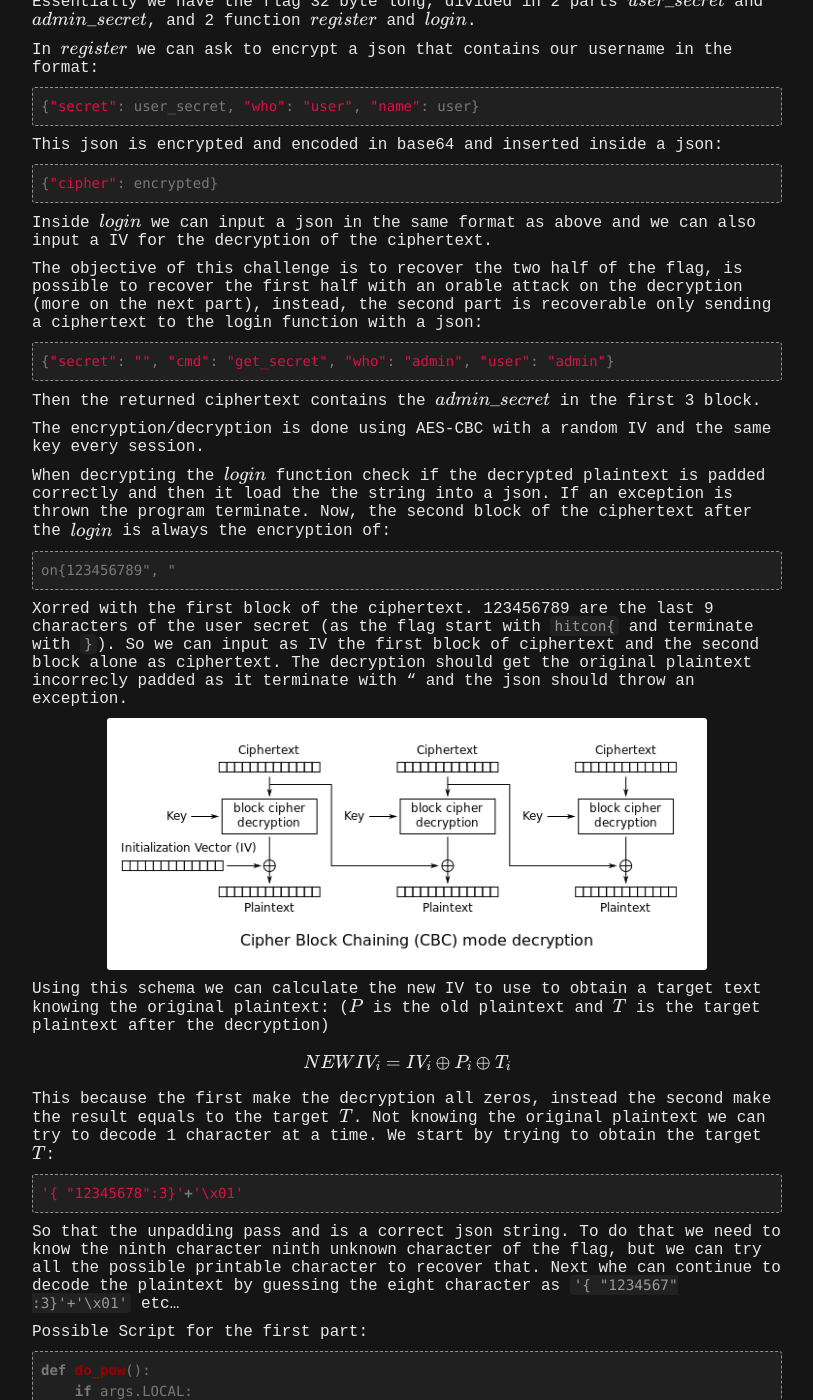
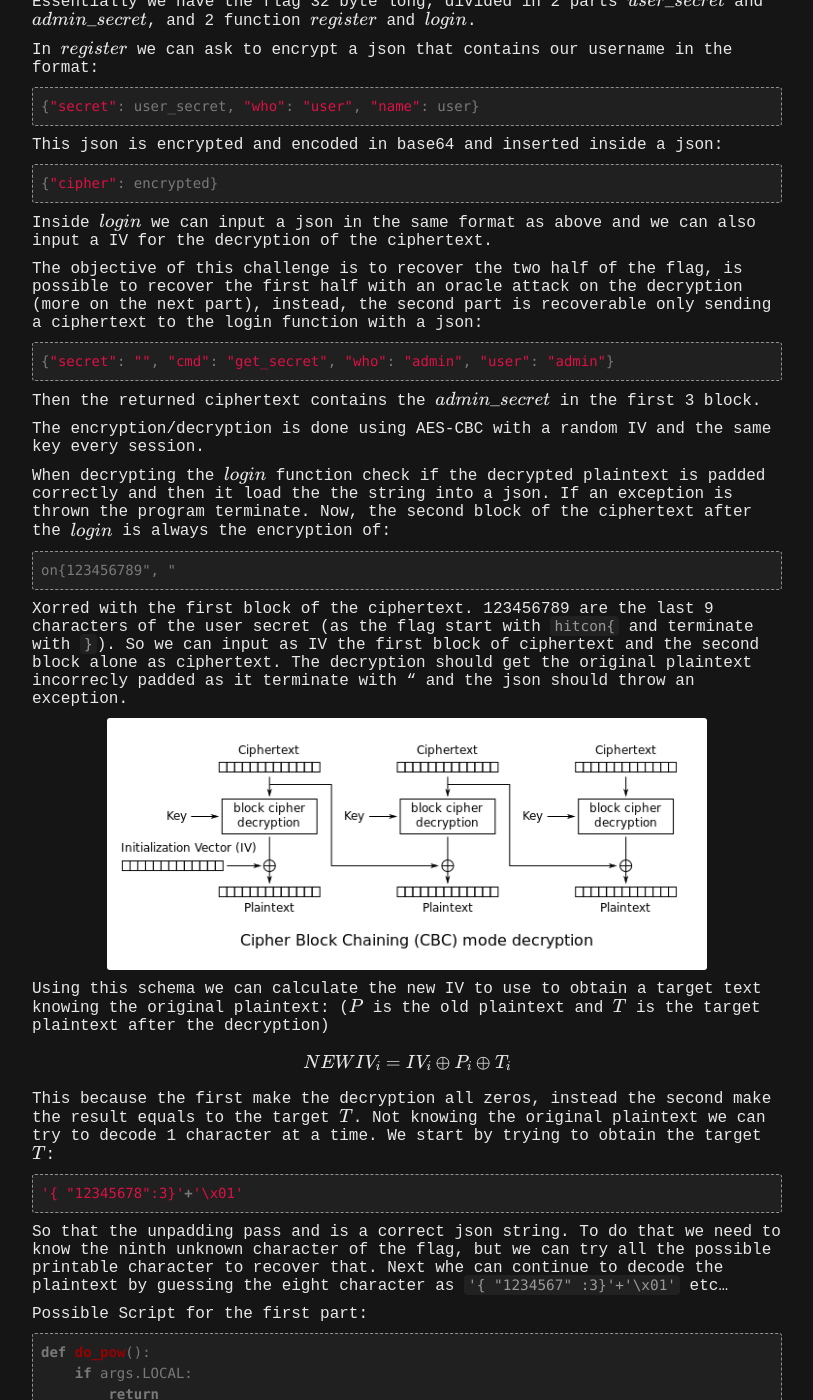
Before and after one commit to fibonhack/fibonhack.github.io, a Jekyll site: the page built from _writeups/2020/hitcon2020/another-secret-note.md, in a window 1280 px wide and 1400 px high, scrolled down 2739 px. Shown: the whole window, without its empty margins (233-1046 px from the left). Built offline with Jekyll 4.4.1, drawn with Linux system fonts in a browser that asks for light colours; formulas are drawn with MathJax 3; some of the changed text lies outside the part shown.

Commit message:
fix typos

````diff
--- a/_writeups/2020/hitcon2020/another-secret-note.md
+++ b/_writeups/2020/hitcon2020/another-secret-note.md
@@ -130,7 +130,7 @@
 ```
 Inside $$login$$ we can input a json in the same format as above and we can also input a IV for the decryption of the ciphertext.
 
-The objective of this challenge is to recover the two half of the flag, is possible to recover the first half with an orable attack on the decryption (more on the next part), instead, the second part is recoverable only sending a ciphertext to the login function with a json:
+The objective of this challenge is to recover the two half of the flag, is possible to recover the first half with an oracle attack on the decryption (more on the next part), instead, the second part is recoverable only sending a ciphertext to the login function with a json:
 ```python
 {"secret": "", "cmd": "get_secret", "who": "admin", "user": "admin"}
 ```
@@ -154,7 +154,7 @@
 ```python
 '{ "12345678":3}'+'\x01'
 ```
-So that the unpadding pass and is a correct json string. To do that we need to know the ninth character ninth unknown character of the flag, but we can try all the possible printable character to recover that. Next whe can continue to decode the plaintext by guessing the eight character as `'{ "1234567" :3}'+'\x01'` etc...
+So that the unpadding pass and is a correct json string. To do that we need to know the ninth unknown character of the flag, but we can try all the possible printable character to recover that. Next whe can continue to decode the plaintext by guessing the eight character as `'{ "1234567" :3}'+'\x01'` etc...
 
 Possible Script for the first part:
 ```python
@@ -253,9 +253,9 @@
 ```
 We can recover with first method by guessing a character at a time from the end. Starting from the 15th character:
 ```python
-'{"secret": "12345678901234} "}'+'\x02\x02'
+'{"secret": "12345678901234"  }'+'\x02\x02'
 ```
 and continuing by guessing the 14th...
 ```python
-'{"secret": "1234567890123}  "}'+'\x02\x02'
+'{"secret": "1234567890123"   }'+'\x02\x02'
 ```
````
